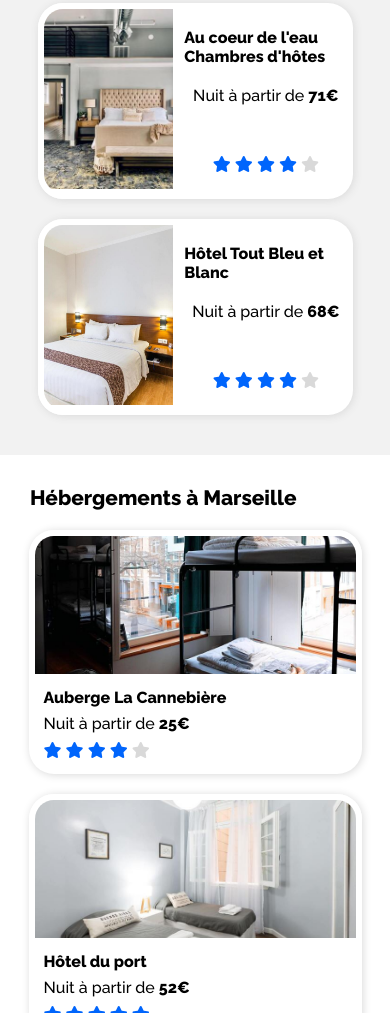
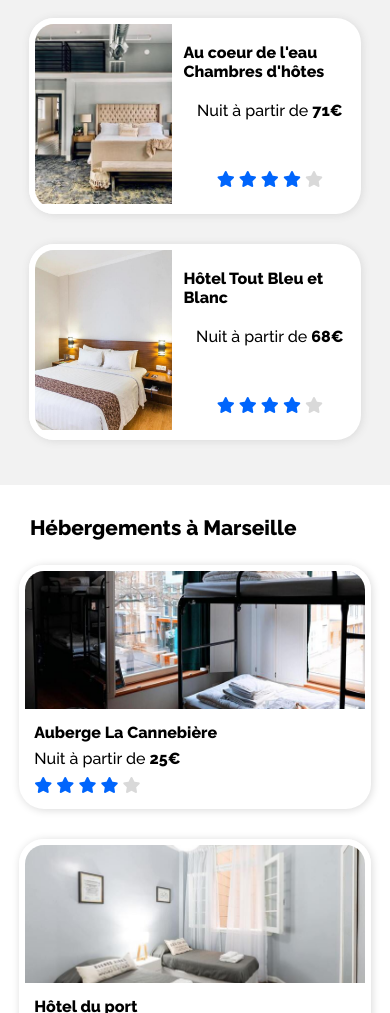
Before and after one commit to francoisvedrines/P2-Booki, a plain HTML site: page index.html in a window 390 px wide. Shown: the part 987-2000 px from the top of the page. Drawn offline with Linux system fonts and the light colour scheme.

Commit message:
correction dimensions img

```diff
--- a/css/responsive.css
+++ b/css/responsive.css
@@ -122,6 +122,10 @@
 
     /* section hebergement + populaire*/
 
+    #container section {
+        margin: 0;
+    }
+
     #lodging , #activities {
         background-color: white;
     }
@@ -131,31 +135,21 @@
     }
 
 
-    #container section {
-        margin: 0;
-    }
-
-    #container article {
-        width: 90%;
-        margin: 10px auto;
-    }
-
     #popular div:nth-child(2){
         flex-direction: column;
         align-items: center;
     }
 
+    #lodging article , #popular article , #activities article {
+        width: 95%;
+        margin: 15px auto;
+        max-width: 420px;
+    }
 
     /* section activité */
 
     #activities > div {
         flex-direction: column;
-    }
-
-    #activities article{
-        margin-top: 20px;
-        width: 90%;
-        margin: 10px auto;
     }
 
     #activities div div:nth-child(2n){
--- a/css/style.css
+++ b/css/style.css
@@ -276,7 +276,6 @@ input , input::placeholder {
 
 
 #lodging article {
-    min-width: 220px;
     width: 30%;
 }
 
```
